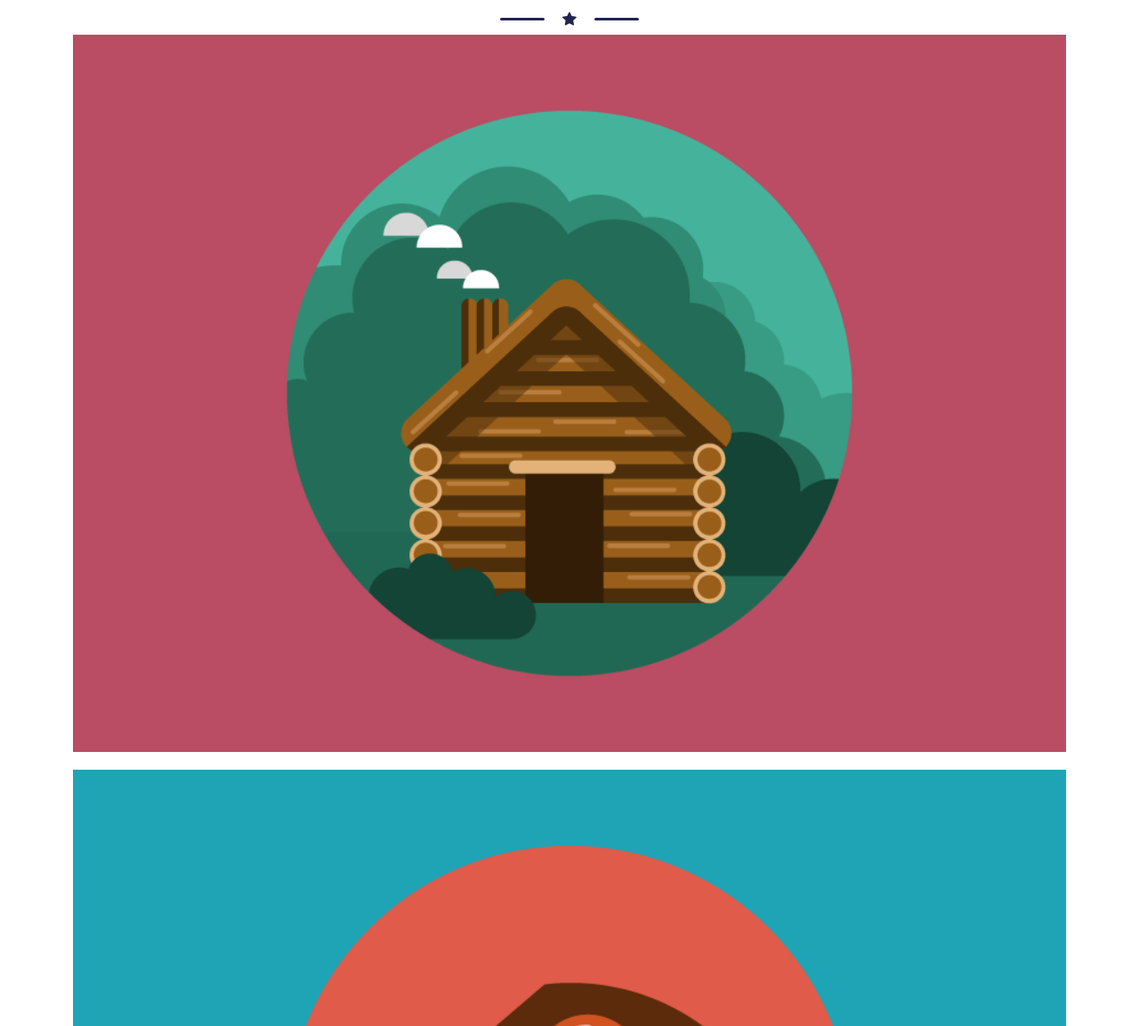
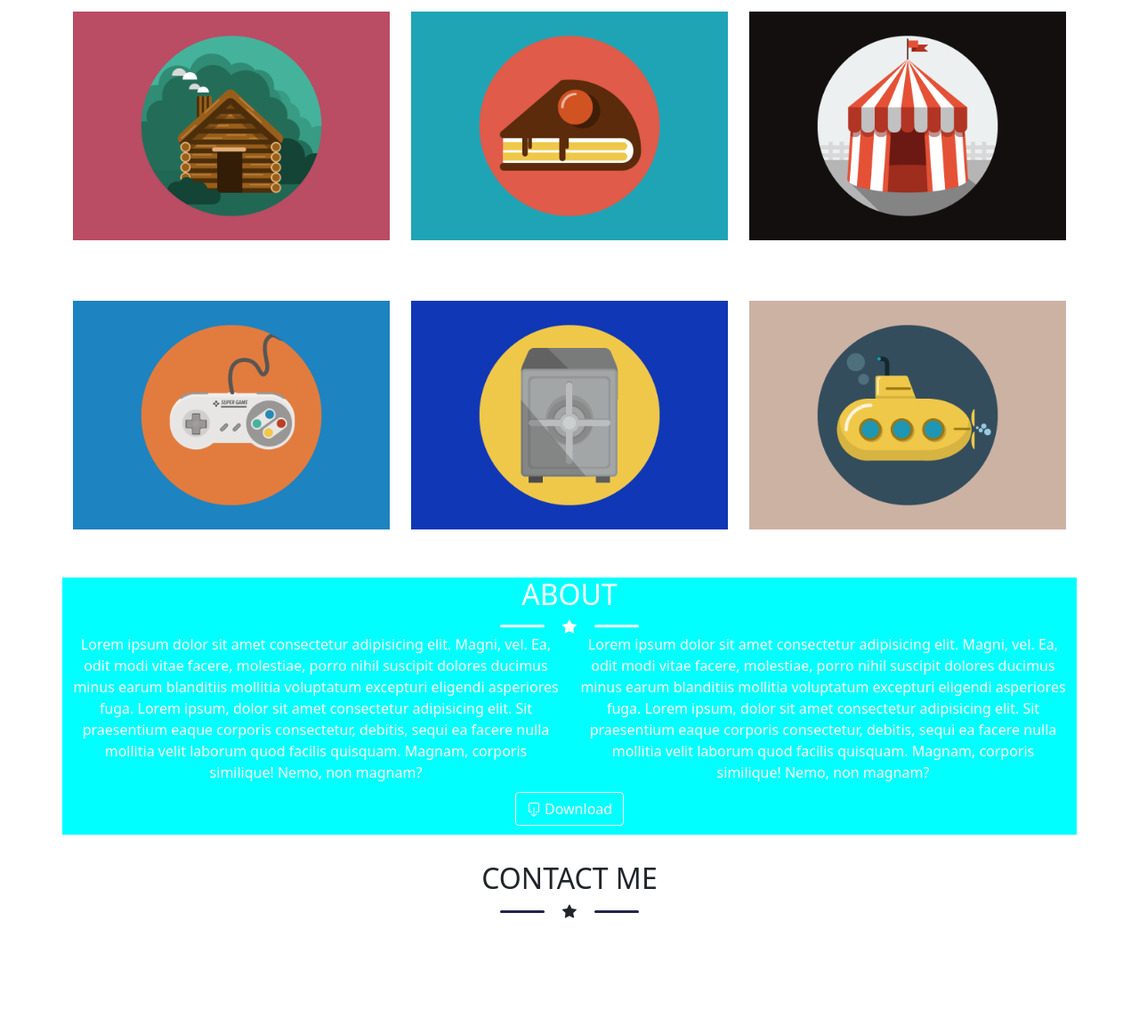
Before and after one commit to belca97/html-css-bootstrap-freelancer, a plain HTML site: page index.html in a window 1280 px wide. Shown: the part 459-1612 px from the top of the page at 89% size. After the commit the page ends 1491 px from the top, so only its background shows below. Drawn offline with nearby package versions, Linux system fonts and the light colour scheme.

Commit message:
Fine foto e about, piccolo inizio responsive

```diff
--- a/index.html
+++ b/index.html
@@ -30,7 +30,7 @@
 <!-- inizio jumbotron -->
 
     <div class="jumbotron">
-        <div class="container-sm">
+        <div class="container-fluid">
             <img  class="mp_avatar" src="img/avatar.svg" alt="">
             <h1>Start Bootstrap</h1>
 
@@ -49,7 +49,7 @@
     <!-- fine jumbotron -->
 
     <!-- inizio portfolio -->
-    <section class="mp_portfolio container-sm">
+    <section class="mp_portfolio container-sm container-md container-lg">
         <p>PORTFOLIO</p>
         <div class="mp_container">
             <div class="mp_darkblueline mp_float-left-45"></div>
@@ -62,21 +62,69 @@
     </section>
     <!-- fine portfolio -->
 
-    <!-- inizio main e foto -->
+    <!-- inizio main foto e about -->
 
     <main>
-        <div class="container-sm">
-            <img src="img/cabin.png" class=" rounded mx-auto d-block" alt="...">
-            <img src="img/cake.png" class="rounded mx-auto d-block" alt="...">
-            <img src="img/circus.png" class="rounded mx-auto d-block" alt="...">
-            <img src="img/game.png" class="rounded mx-auto d-block" alt="...">
-            <img src="img/safe.png" class="rounded mx-auto d-block" alt="...">
-            <img src="img/submarine.png" class="rounded mx-auto d-block" alt="...">
+        <div class="container-sm container-md container-lg">
+            <div class="row">
+                <img src="img/cabin.png" class="col-md-6 col-lg-4 my-4 img-fluid rounded mx-auto d-block" alt="...">
+                <img src="img/cake.png" class="col-md-6 col-lg-4 my-4 img-fluid rounded mx-auto d-block" alt="...">
+                <img src="img/circus.png" class="col-md-6 col-lg-4 my-4 img-fluid rounded mx-auto d-block" alt="...">
+                <img src="img/game.png" class="col-md-6 col-lg-4 my-4 img-fluid rounded mx-auto d-block" alt="...">
+                <img src="img/safe.png" class="col-md-6 col-lg-4 my-4 img-fluid rounded mx-auto d-block" alt="...">
+                <img src="img/submarine.png" class="col-md-6 col-lg-4 my-4 img-fluid rounded mx-auto d-block" alt="...">
+            </div>
         </div>
+
+
+        <section class="container-sm container-md container-lg mp_about">
+
+            <h2>ABOUT</h2>
+            <div class="mp_container">
+                <div class="mp_whiteline mp_float-left-45"></div>
+                <svg xmlns="http://www.w3.org/2000/svg" width="16" height="16" fill="currentColor" class="bi bi-star-fill mp_float-left-10" viewBox="0 0 16 16">
+                    <path d="M3.612 15.443c-.386.198-.824-.149-.746-.592l.83-4.73L.173 6.765c-.329-.314-.158-.888.283-.95l4.898-.696L7.538.792c.197-.39.73-.39.927 0l2.184 4.327 4.898.696c.441.062.612.636.282.95l-3.522 3.356.83 4.73c.078.443-.36.79-.746.592L8 13.187l-4.389 2.256z"/>
+                  </svg>
+                <div class="mp_whiteline mp_float-left-45"></div>
+            </div>
+
+            <div class="row">
+                <p class="col-md-6">Lorem ipsum dolor sit amet consectetur adipisicing elit. Magni, vel. Ea, odit modi vitae facere,
+                    molestiae, porro nihil suscipit dolores ducimus minus earum blanditiis mollitia voluptatum excepturi
+                     eligendi asperiores fuga. Lorem ipsum, dolor sit amet consectetur adipisicing elit. Sit praesentium
+                      eaque corporis consectetur, debitis, sequi ea facere nulla mollitia velit laborum quod facilis quisquam.
+                Magnam, corporis similique! Nemo, non magnam?</p>
+
+                <p class="col-md-6">Lorem ipsum dolor sit amet consectetur adipisicing elit. Magni, vel. Ea, odit modi vitae facere,
+                   molestiae, porro nihil suscipit dolores ducimus minus earum blanditiis mollitia voluptatum excepturi
+                    eligendi asperiores fuga. Lorem ipsum, dolor sit amet consectetur adipisicing elit. Sit praesentium
+                     eaque corporis consectetur, debitis, sequi ea facere nulla mollitia velit laborum quod facilis quisquam.
+               Magnam, corporis similique! Nemo, non magnam?</p>
+            </div>
+
+            <button type="button" class="btn btn-outline-light"> <svg xmlns="http://www.w3.org/2000/svg" width="16" height="16" fill="currentColor" class="bi bi-box-arrow-down" viewBox="0 0 16 16">
+                <path fill-rule="evenodd" d="M3.5 10a.5.5 0 0 1-.5-.5v-8a.5.5 0 0 1 .5-.5h9a.5.5 0 0 1 .5.5v8a.5.5 0 0 1-.5.5h-2a.5.5 0 0 0 0 1h2A1.5 1.5 0 0 0 14 9.5v-8A1.5 1.5 0 0 0 12.5 0h-9A1.5 1.5 0 0 0 2 1.5v8A1.5 1.5 0 0 0 3.5 11h2a.5.5 0 0 0 0-1h-2z"/>
+                <path fill-rule="evenodd" d="M7.646 15.854a.5.5 0 0 0 .708 0l3-3a.5.5 0 0 0-.708-.708L8.5 14.293V5.5a.5.5 0 0 0-1 0v8.793l-2.146-2.147a.5.5 0 0 0-.708.708l3 3z"/>
+              </svg> Download</button>
+
+        </section>
+
+
+        <section class="container-sm mp_contact">
+            <H2>CONTACT ME</H2>
+            <div class="mp_container">
+                <div class="mp_darkblueline mp_float-left-45"></div>
+                <svg xmlns="http://www.w3.org/2000/svg" width="16" height="16" fill="currentColor" class="bi bi-star-fill mp_float-left-10" viewBox="0 0 16 16">
+                    <path d="M3.612 15.443c-.386.198-.824-.149-.746-.592l.83-4.73L.173 6.765c-.329-.314-.158-.888.283-.95l4.898-.696L7.538.792c.197-.39.73-.39.927 0l2.184 4.327 4.898.696c.441.062.612.636.282.95l-3.522 3.356.83 4.73c.078.443-.36.79-.746.592L8 13.187l-4.389 2.256z"/>
+                  </svg>
+                <div class="mp_darkblueline mp_float-left-45"></div>
+            </div>
+
+        </section>
 
     </main>
 
-     <!-- inizio main e foto -->
+     <!-- fien main foto e about-->
 
 
     <footer>
--- a/style.css
+++ b/style.css
@@ -24,7 +24,7 @@
 }
 
 .box{
-    height: 100px;
+    height: 50px;
 }
 
 .mp_float-left-10{
@@ -55,7 +55,7 @@
 
 
 header{
-    height: 100px;
+    height: 50px;
     position: fixed;
     top: 0;
     left: 0;
@@ -73,7 +73,7 @@ header{
     background-color: aqua;
     text-align: center;
     color: white;
-    margin-top: 100px;
+    margin-top: 50px;
 }
 
 
@@ -110,11 +110,42 @@ header{
 /* fine portfolio */
 
 
-/* inizio main e foto */
+/* inizio main foto e about */
 
 main img{
     padding: 10px 0px;
     width: 100%;
 }
 
-/* fine main e foto */
+
+.mp_about{
+    background-color: aqua;
+    text-align: center;
+    color: white;
+    margin-top: 20px;
+}
+
+.mp_about p{
+    margin-bottom: 10px;
+}
+
+.mp_about button{
+    margin-bottom: 10px;
+}
+
+/* fine main foto  about */
+
+
+/* inizio contatti */
+
+.mp_contact{
+    text-align: center;
+    margin-top: 30px;
+}
+
+.mp_contact h2{
+    margin-bottom: 10px;
+}
+
+
+/* fine contatti */
```
